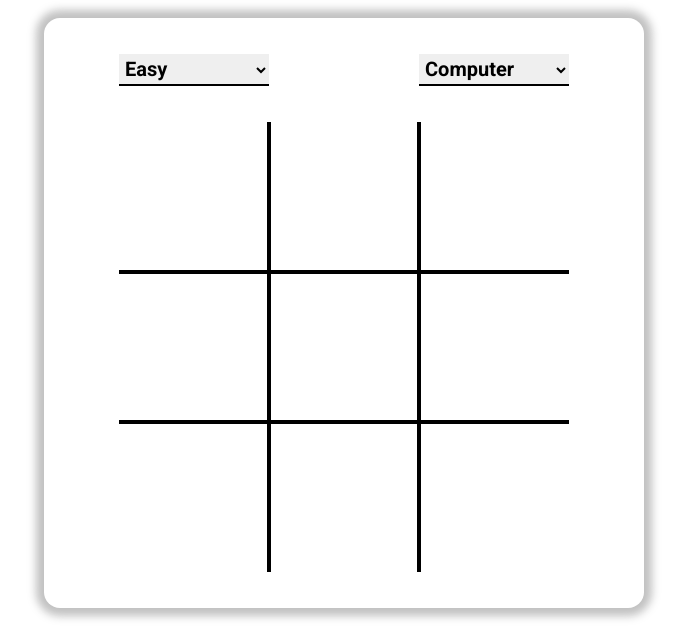
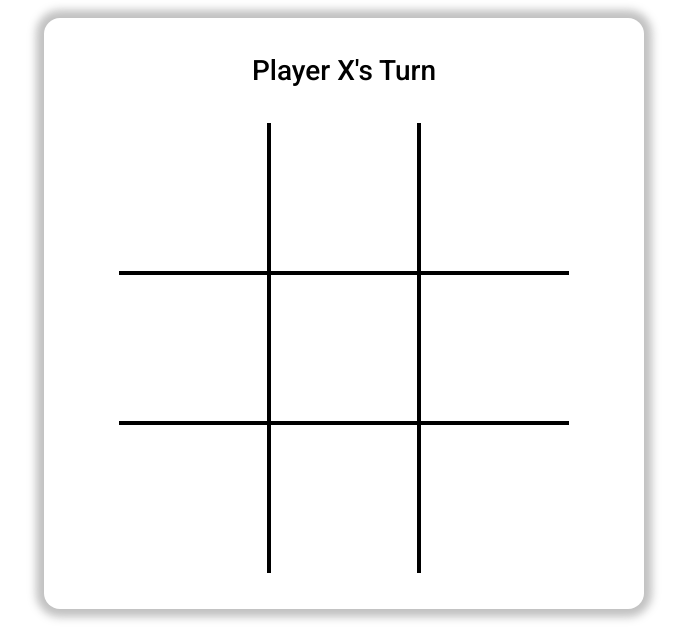
Before and after one commit to nainsworth/tic-tac-toe, a plain HTML site: page index.html in a window 1280 px wide. Shown: the part 115-746 px from the top of the page, without its empty margins (296-983 px from the left). Drawn offline with Linux system fonts and the light colour scheme.

Commit message:
Removed difficulty and player choice selection
Added a function to display player's turn

```diff
--- a/index.html
+++ b/index.html
@@ -20,19 +20,7 @@
         <h1>Tic-Tac-Toe</h1>
       </div>
       <div class="card">
-        <div class="selection">
-          <select class="difficulty" name="levels" id="levels" data-difficulty>
-            <option value="easy">Easy</option>
-            <option value="medium">Medium</option>
-            <option value="hard">Hard</option>
-            <option value="impossible">Impossible</option>
-          </select>
-
-          <select class="opponent" name="opponent" id="opponent" data-opponent>
-            <option value="computer">Computer</option>
-            <option value="person">Person</option>
-          </select>
-        </div>
+        <div class="playerTurn" data-turn></div>
         <div class="gameBoard">
           <div class="cell" data-cell></div>
           <div class="cell" data-cell></div>
@@ -55,7 +43,6 @@
           NAINSWORTH
         </a>
       </div>
-
       <div class="modal">
         <div class="gameResults">PLAYER X WINS!</div>
         <button class="newGame">NEW GAME</button>
--- a/script.js
+++ b/script.js
@@ -4,8 +4,21 @@ const TicTacToe = (() => {
   const modal = document.querySelector(".modal");
   const results = document.querySelector(".gameResults");
   const newGameBtn = document.querySelector(".newGame");
+  const displayTurn = document.querySelector("[data-turn]");
 
   let opponentTurn;
+
+  //---------- Winning Conditions ----------
+  const winningPatterns = [
+    [0, 1, 2],
+    [3, 4, 5],
+    [6, 7, 8],
+    [0, 3, 6],
+    [1, 4, 7],
+    [2, 5, 8],
+    [0, 4, 8],
+    [2, 4, 6],
+  ];
 
   //---------- Choose Cell ----------
   const playGame = () => {
@@ -14,6 +27,7 @@ const TicTacToe = (() => {
       cell.classList.remove("x");
       cell.classList.remove("o");
       cell.addEventListener("click", handleClick, { once: true });
+      showTurn(!opponentTurn);
     });
   };
 
@@ -21,6 +35,7 @@ const TicTacToe = (() => {
   const handleClick = (e) => {
     const cell = e.target;
     const currentTurn = opponentTurn ? "o" : "x";
+    showTurn(opponentTurn);
     placeMark(cell, currentTurn);
     switchTurns();
     if (checkWin(currentTurn)) {
@@ -40,18 +55,12 @@ const TicTacToe = (() => {
     opponentTurn = !opponentTurn;
   };
 
+  //---------- Display Player's Turn ----------
+  const showTurn = (opponentTurn) => {
+    displayTurn.innerText = `Player ${opponentTurn ? "X" : "O"}'s Turn`;
+  };
+
   //---------- Check for Wins ----------
-  const winningPatterns = [
-    [0, 1, 2],
-    [3, 4, 5],
-    [6, 7, 8],
-    [0, 3, 6],
-    [1, 4, 7],
-    [2, 5, 8],
-    [0, 4, 8],
-    [2, 4, 6],
-  ];
-
   const checkWin = (currentTurn) => {
     return winningPatterns.some((combo) => {
       return combo.every((index) => {
@@ -84,45 +93,9 @@ const TicTacToe = (() => {
     modal.classList.remove("active");
   };
 
+  //---------- Event Listener ----------
   newGameBtn.addEventListener("click", resetGame);
 
+  //---------- Call to Play Game ----------
   playGame();
 })();
-
-//---------- Player Object ----------
-//   const player = (name, mark, turn) => {
-//     return { name, mark, turn };
-//   };
-
-//   const gameBoard = (() => {
-//     //---------- Choose Difficulty ----------
-//     const chooseDifficulty = () => {
-//       const difficulty = document.querySelector("[data-difficulty]");
-//     };
-
-//     //---------- Choose Opponent ----------
-//     const chooseOpponent = () => {
-//       const opponent = document.querySelector("[data-opponent]");
-//     };
-
-//     //---------- Create Game ----------
-//     const createGame = (difficulty, opponent) => {};
-//   })();
-
-// You’re going to store the gameboard as an array inside of a Gameboard object, so start there! Your players are also going to be stored in objects… and you’re probably going to want an object to control the flow of the game itself.
-
-// Your main goal here is to have as little global code as possible. Try tucking everything away inside of a module or factory. Rule of thumb: if you only ever need ONE of something (gameBoard, displayController), use a module. If you need multiples of something (players!), create them with factories.
-
-// Build the functions that allow players to add marks to a specific spot on the board, and then tie it to the DOM, letting players click on the gameboard to place their marker. Don’t forget the logic that keeps players from playing in spots that are already taken!
-
-// Think carefully about where each bit of logic should reside. Each little piece of functionality should be able to fit in the game, player or gameboard objects.. but take care to put them in “logical” places. Spending a little time brainstorming here can make your life much easier later!
-
-// Clean up the interface to allow players to put in their names
-
-// Optional - If you’re feeling ambitious create an AI so that a player can play against the computer!
-
-// Start by just getting the computer to make a random legal move.
-
-// Once you’ve gotten that, work on making the computer smart. It is possible to create an unbeatable AI using the minimax algorithm (read about it here, some googling will help you out with this one)
-
-// If you get this running definitely come show it off in the chatroom. It’s quite an accomplishment!
--- a/styles.css
+++ b/styles.css
@@ -37,19 +37,10 @@ html {
   background-color: white;
 }
 
-.selection {
-  display: flex;
-  justify-content: space-between;
-  padding: 0 36px;
-}
-
-.selection > select {
-  width: 125px;
-  font-size: 16px;
-  padding: 2px;
-  outline: none;
-  border: none;
-  border-bottom: 2px solid black;
+.playerTurn {
+  text-align: center;
+  font-size: 28px;
+  font-weight: 500;
 }
 
 .gameBoard {
```
